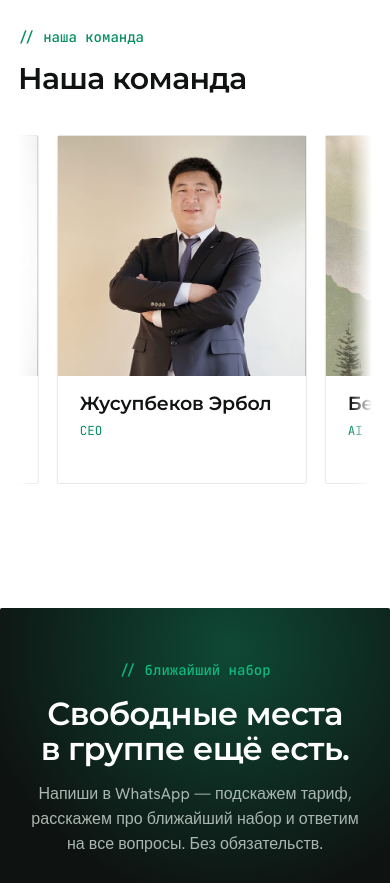
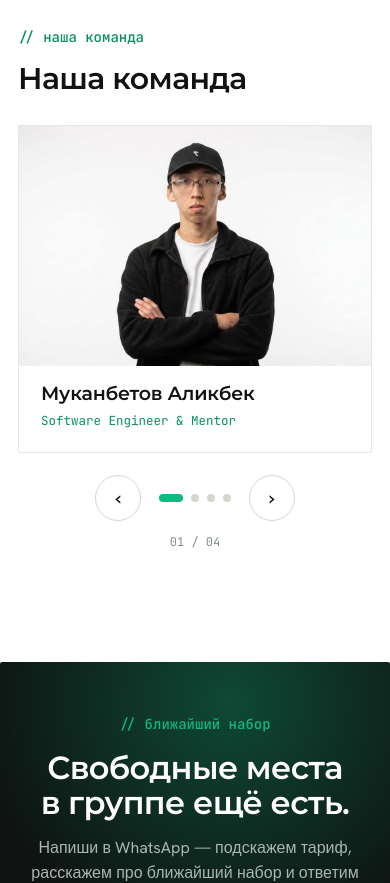
Before and after one commit to alikbek3002/VibeCoding-Courses, a Next.js app: page / in a window 390 px wide. Shown: the part 7080-7963 px from the top of the page. Built offline with nearby package versions, Linux system fonts and the light colour scheme; a web font is replaced by a local one.

Commit message:
feat: implement team section with responsive design; add stepper for mobile view

```diff
--- a/app/globals.css
+++ b/app/globals.css
@@ -218,11 +218,22 @@ h1,h2,h3,h4{font-family:var(--font-display);font-weight:700;line-height:1.1;lett
 
 /* ============ TEAM ============ */
 .team-head{max-width:760px}
-.team-marquee{position:relative;overflow:hidden;padding:10px 0 14px;-webkit-mask:linear-gradient(90deg,transparent,#000 6%,#000 94%,transparent);mask:linear-gradient(90deg,transparent,#000 6%,#000 94%,transparent)}
-.team-track{display:flex;width:max-content;animation:teamScroll 32s linear infinite}
-.team-track:hover{animation-play-state:paused}
-.team-track .team-card{flex:0 0 250px;margin-right:18px}
-@keyframes teamScroll{to{transform:translateX(-50%)}}
+.team-grid{display:grid;grid-template-columns:repeat(4,1fr);gap:18px;max-width:980px;margin:0 auto}
+/* Мобильный степпер: один участник, переключение кнопками (десктоп — карусель выше) */
+.team-stepper{display:none}
+.team-stage{position:relative;display:grid;max-width:360px;margin:0 auto}
+.team-stage .team-card{grid-area:1/1;width:100%;opacity:0;visibility:hidden;transform:translateY(10px);transition:opacity .35s var(--ez),transform .35s var(--ez),visibility .35s}
+.team-stage .team-card.is-on{opacity:1;visibility:visible;transform:none}
+.team-controls{display:flex;align-items:center;justify-content:center;gap:18px;margin-top:22px}
+.team-arrow{width:46px;height:46px;flex:0 0 auto;border-radius:50%;border:1px solid var(--line-2);background:#fff;color:var(--ink);font-size:22px;line-height:0;display:flex;align-items:center;justify-content:center;cursor:pointer;transition:border-color .2s var(--ez),transform .15s var(--ez)}
+.team-arrow:hover{border-color:var(--ink)}
+.team-arrow:active{transform:scale(.93)}
+.team-arrow:focus-visible{outline:none;box-shadow:0 0 0 2px #fff,0 0 0 4px var(--acc-d)}
+.team-dots{display:flex;align-items:center;gap:8px}
+.team-dot{width:8px;height:8px;padding:0;border:none;border-radius:99px;background:var(--line-2);cursor:pointer;transition:width .25s var(--ez),background .25s var(--ez)}
+.team-dot.on{width:24px;background:var(--acc)}
+.team-dot:focus-visible{outline:none;box-shadow:0 0 0 2px #fff,0 0 0 3px var(--acc-d)}
+.team-count{text-align:center;margin-top:12px;font-size:12px;color:var(--ink-3)}
 .team-card{background:#fff;border:1px solid var(--line);border-radius:2px;padding-bottom:22px;overflow:hidden;display:flex;flex-direction:column;transition:transform .3s var(--ez),box-shadow .3s var(--ez),border-color .3s}
 .team-card:hover{transform:translateY(-5px);box-shadow:var(--shadow);border-color:var(--line-2)}
 .team-ava{position:relative;height:240px;display:flex;align-items:center;justify-content:center;background:linear-gradient(135deg,var(--acc),var(--acc-d) 70%,#06231a)}
@@ -468,6 +479,7 @@ h1,h2,h3,h4{font-family:var(--font-display);font-weight:700;line-height:1.1;lett
 
 /* ============ RESPONSIVE ============ */
 @media(max-width:980px){
+  .team-grid{grid-template-columns:repeat(2,1fr);max-width:560px}
   .hero-grid{grid-template-columns:1fr;gap:42px}
   .hero-3d{order:2;height:clamp(420px,84vw,560px);align-self:auto;margin-bottom:0}
   .robot-grid{grid-template-columns:1fr}
@@ -495,6 +507,9 @@ h1,h2,h3,h4{font-family:var(--font-display);font-weight:700;line-height:1.1;lett
   .tile-wide{grid-column:span 2}
 }
 @media(max-width:760px){
+  /* команда: на мобилке — степпер вместо сетки */
+  .team-grid{display:none}
+  .team-stepper{display:block}
   .works{grid-template-columns:1fr;max-width:440px;margin:0 auto}
   .plans{grid-template-columns:1fr}
   .bento{grid-template-columns:1fr}
@@ -569,8 +584,6 @@ h1,h2,h3,h4{font-family:var(--font-display);font-weight:700;line-height:1.1;lett
 @media(prefers-reduced-motion:reduce){
   .rv{opacity:1;transform:none;transition:none}
   .marq-track{animation:none}
-  .team-track{animation:none}
-  .team-marquee{overflow-x:auto;-webkit-mask:none;mask:none}
   .logo-img-full{opacity:1;transform:none}
   .skills-scene{opacity:.7}
   *{animation-duration:.001s!important}
--- a/components/team.tsx
+++ b/components/team.tsx
@@ -1,6 +1,7 @@
 "use client";
 
 import Image from "next/image";
+import { useState } from "react";
 import { useLang } from "@/components/lang-provider";
 
 const PHOTOS: Record<string, string> = {
@@ -10,8 +11,49 @@ const PHOTOS: Record<string, string> = {
   "Миртемиров Эмирхан": "/team/emirkhan.jpg",
 };
 
+function TeamCard({
+  name,
+  role,
+  hidden,
+  className,
+  sizes,
+}: {
+  name: string;
+  role: string;
+  hidden?: boolean;
+  className?: string;
+  sizes: string;
+}) {
+  const photo = PHOTOS[name];
+  return (
+    <article
+      className={`team-card${className ? ` ${className}` : ""}`}
+      aria-hidden={hidden || undefined}
+    >
+      <div className="team-ava">
+        {photo ? (
+          <Image
+            src={photo}
+            alt={hidden ? "" : name}
+            fill
+            sizes={sizes}
+            className="team-photo"
+          />
+        ) : (
+          <span aria-hidden="true">{name.charAt(0)}</span>
+        )}
+      </div>
+      <h3 className="team-name">{name}</h3>
+      <p className="team-role mono">{role}</p>
+    </article>
+  );
+}
+
 export function Team() {
   const { t } = useLang();
+  const [active, setActive] = useState(0);
+  const n = t.team.length;
+  const go = (dir: number) => setActive((i) => (i + dir + n) % n);
 
   return (
     <section className="sec" id="team">
@@ -21,38 +63,68 @@ export function Team() {
           <h2 className="sec-h">{t.team_h}</h2>
         </header>
 
-        {/* Бесконечная авто-карусель: карточки продублированы, трек едет по кругу
-            (translateX -50%), на наведение встаёт на паузу. */}
-        <div className="team-marquee rv">
-          <div className="team-track">
-            {[...t.team, ...t.team].map((m, i) => {
-              const photo = PHOTOS[m.name];
-              const dup = i >= t.team.length;
-              return (
-                <article
-                  className="team-card"
+        {/* Десктоп: статичная сетка участников (без прокрутки) */}
+        <div className="team-grid rv">
+          {t.team.map((m, i) => (
+            <TeamCard
+              key={i}
+              name={m.name}
+              role={m.role}
+              sizes="(max-width:980px) 45vw, 230px"
+            />
+          ))}
+        </div>
+
+        {/* Мобилка: по одному участнику, переключение кнопками */}
+        <div className="team-stepper rv">
+          <div className="team-stage">
+            {t.team.map((m, i) => (
+              <TeamCard
+                key={i}
+                name={m.name}
+                role={m.role}
+                hidden={i !== active}
+                className={i === active ? "is-on" : ""}
+                sizes="(max-width:480px) 88vw, 360px"
+              />
+            ))}
+          </div>
+
+          <div className="team-controls">
+            <button
+              type="button"
+              className="team-arrow"
+              aria-label="Предыдущий участник"
+              onClick={() => go(-1)}
+            >
+              ‹
+            </button>
+            <div className="team-dots" role="tablist" aria-label="Участники команды">
+              {t.team.map((m, i) => (
+                <button
                   key={i}
-                  aria-hidden={dup || undefined}
-                >
-                  <div className="team-ava">
-                    {photo ? (
-                      <Image
-                        src={photo}
-                        alt={dup ? "" : m.name}
-                        fill
-                        sizes="250px"
-                        className="team-photo"
-                      />
-                    ) : (
-                      <span aria-hidden="true">{m.name.charAt(0)}</span>
-                    )}
-                  </div>
-                  <h3 className="team-name">{m.name}</h3>
-                  <p className="team-role mono">{m.role}</p>
-                </article>
-              );
-            })}
+                  type="button"
+                  role="tab"
+                  className={`team-dot${i === active ? " on" : ""}`}
+                  aria-label={m.name}
+                  aria-selected={i === active}
+                  onClick={() => setActive(i)}
+                />
+              ))}
+            </div>
+            <button
+              type="button"
+              className="team-arrow"
+              aria-label="Следующий участник"
+              onClick={() => go(1)}
+            >
+              ›
+            </button>
           </div>
+
+          <p className="team-count mono" aria-hidden="true">
+            {String(active + 1).padStart(2, "0")} / {String(n).padStart(2, "0")}
+          </p>
         </div>
       </div>
     </section>
--- a/next.config.ts
+++ b/next.config.ts
@@ -1,6 +1,20 @@
 import type { NextConfig } from "next";
 
 const nextConfig: NextConfig = {
+  // Канонический хост — апекс akyltech.dev (без www). www отдаёт 200 как дубль,
+  // поэтому насильно редиректим www → апекс (308), чтобы Google не индексировал
+  // две копии и показывал имя «AkylTech», а не голый домен. Дублирует/страхует
+  // доменный редирект в Vercel.
+  async redirects() {
+    return [
+      {
+        source: "/:path*",
+        has: [{ type: "host", value: "www.akyltech.dev" }],
+        destination: "https://akyltech.dev/:path*",
+        permanent: true,
+      },
+    ];
+  },
   // Пустой turbopack-конфиг обязателен: в Next 16 `next build` (и Vercel) идут
   // через Turbopack по умолчанию, и наличие webpack() ниже БЕЗ этого блока
   // валит сборку с "webpack config and no turbopack config". Так Next понимает,
```
Also changed, not shown: 1 other file (tests, documents, lock files or other folders).
